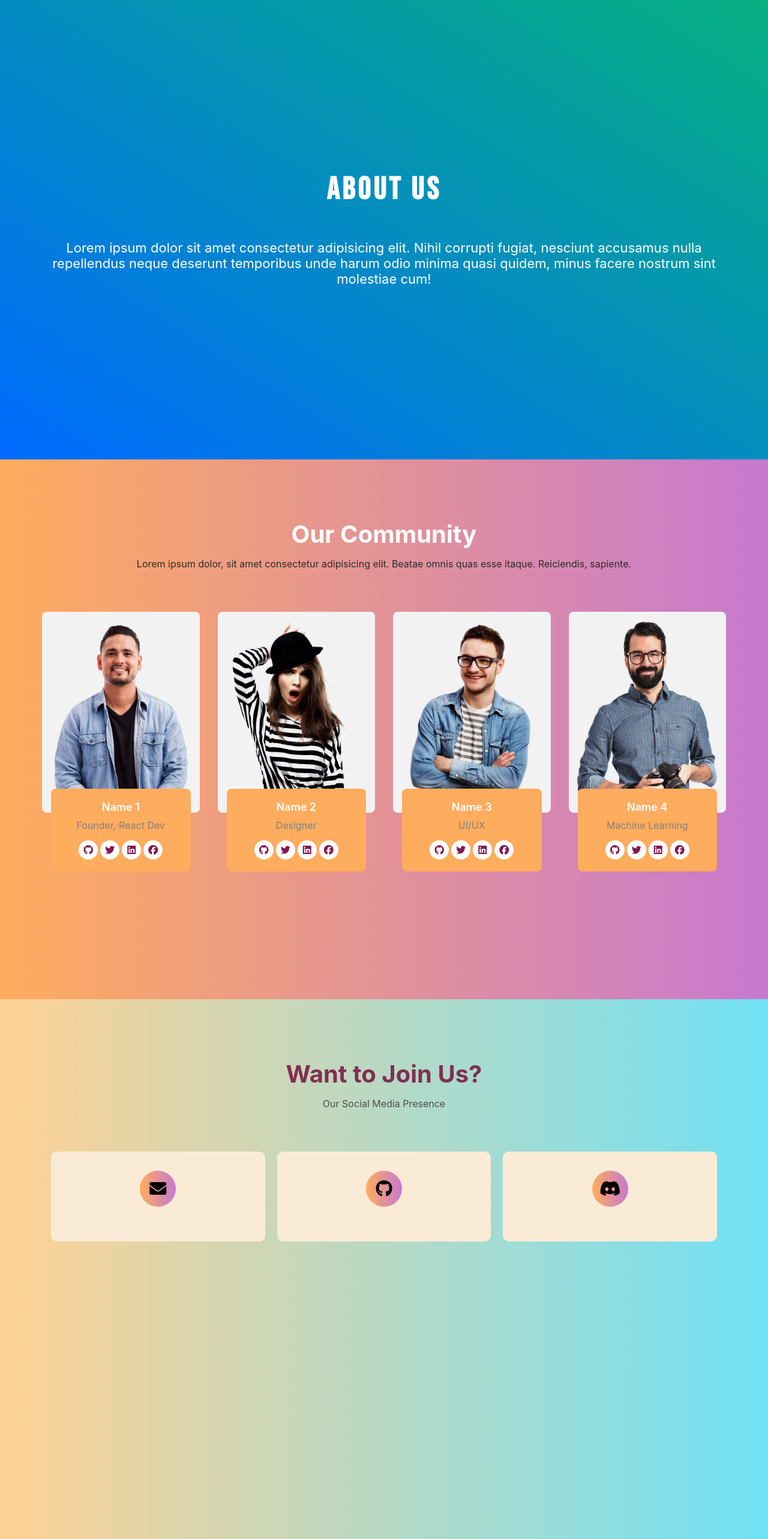
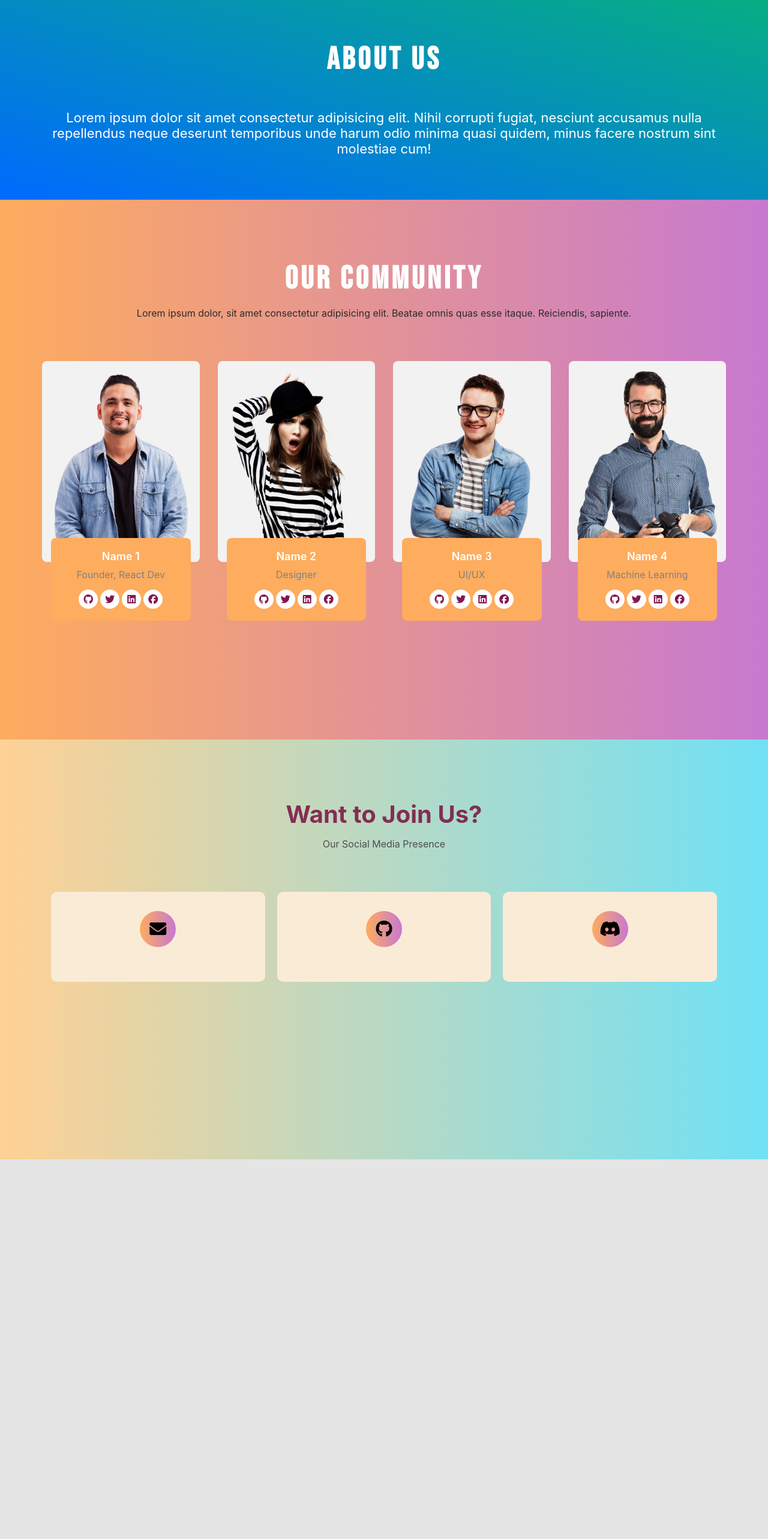
Before and after one commit to For-Community/forCommunity-official-website, a React (Create React App) app: page / in a window 1280 px wide. Shown: the part 920-3486 px from the top of the page at 60% size. After the commit the page ends 2853 px from the top, so only its background shows below. Built offline with nearby package versions, Linux system fonts and the light colour scheme.

Commit message:
Edited Css

```diff
--- a/src/App.css
+++ b/src/App.css
@@ -96,7 +96,6 @@ body {
 
 .about {
   display: flex;
-  height: 100vh;
   justify-content: center;
   align-items: center;
   background-image: linear-gradient(
@@ -117,10 +116,6 @@ body {
   font-family: Bebas Neue;
   font-size: 52px;
   letter-spacing: 5px;
-}
-
-.about {
-  height: 100vh;
 }
 
 .team-section{ /* fallback for old browsers */
@@ -148,7 +143,9 @@ body {
 }
 
 .team-section .team-title h1{
-  font-size: 40px;
+  font-family: 'Bebas Neue', cursive;
+  letter-spacing: 5px;
+  font-size: 53px;
   text-align: center;
   margin: 0;
   color: #fff;
@@ -246,7 +243,7 @@ body {
   background: -webkit-linear-gradient(to right, #ffd194, #70e1f5);  /* Chrome 10-25, Safari 5.1-6 */
   background: linear-gradient(to right, #ffd194, #70e1f5); /* W3C, IE 10+/ Edge, Firefox 16+, Chrome 26+, Opera 12+, Safari 7+ */
   padding: 70px 15px 30px;
-  min-height: 100vh;
+  min-height: 75vh;
 }
 
 .contact-container{
@@ -349,16 +346,6 @@ body {
     flex-basis: calc(50% - 30px);
     max-width: calc(50% - 30px);
   }
-
-  .social-info{
-    flex-direction: column;
-  }
-
-  .social-card{
-    width: 100%;
-    max-width: 400px;
-    margin: 10px 0  ;
-  }
 }
 
 @media (max-width: 700px) {
@@ -429,6 +416,16 @@ body {
     flex-basis: calc(100%);
     max-width: calc(100%);
   }
+
+  .social-info{
+    flex-direction: column;
+  }
+
+  .social-card{
+    width: 100%;
+    max-width: 400px;
+    margin: 10px 0  ;
+  }
 }
 
 @media (max-width: 460px) {
```
